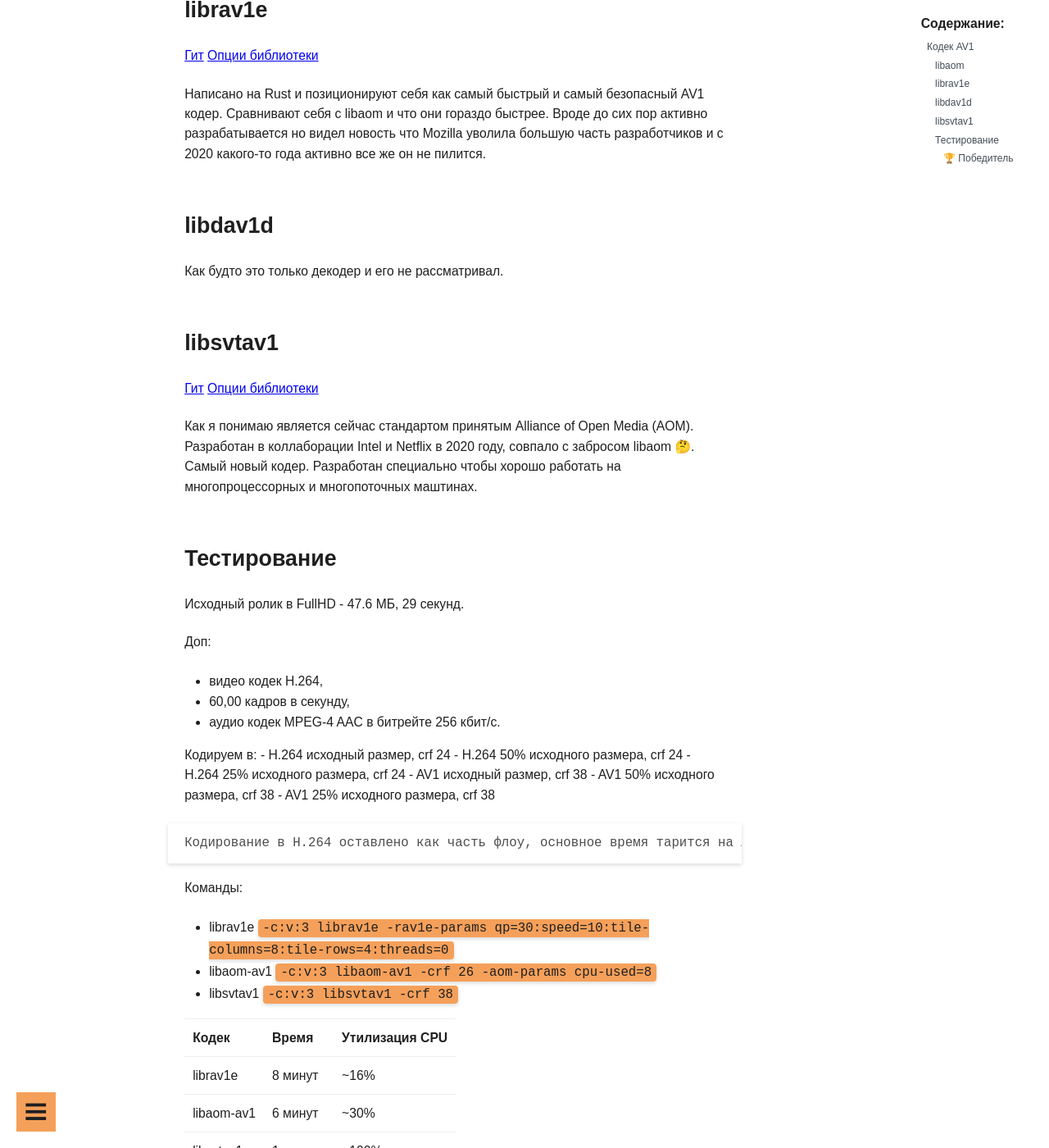
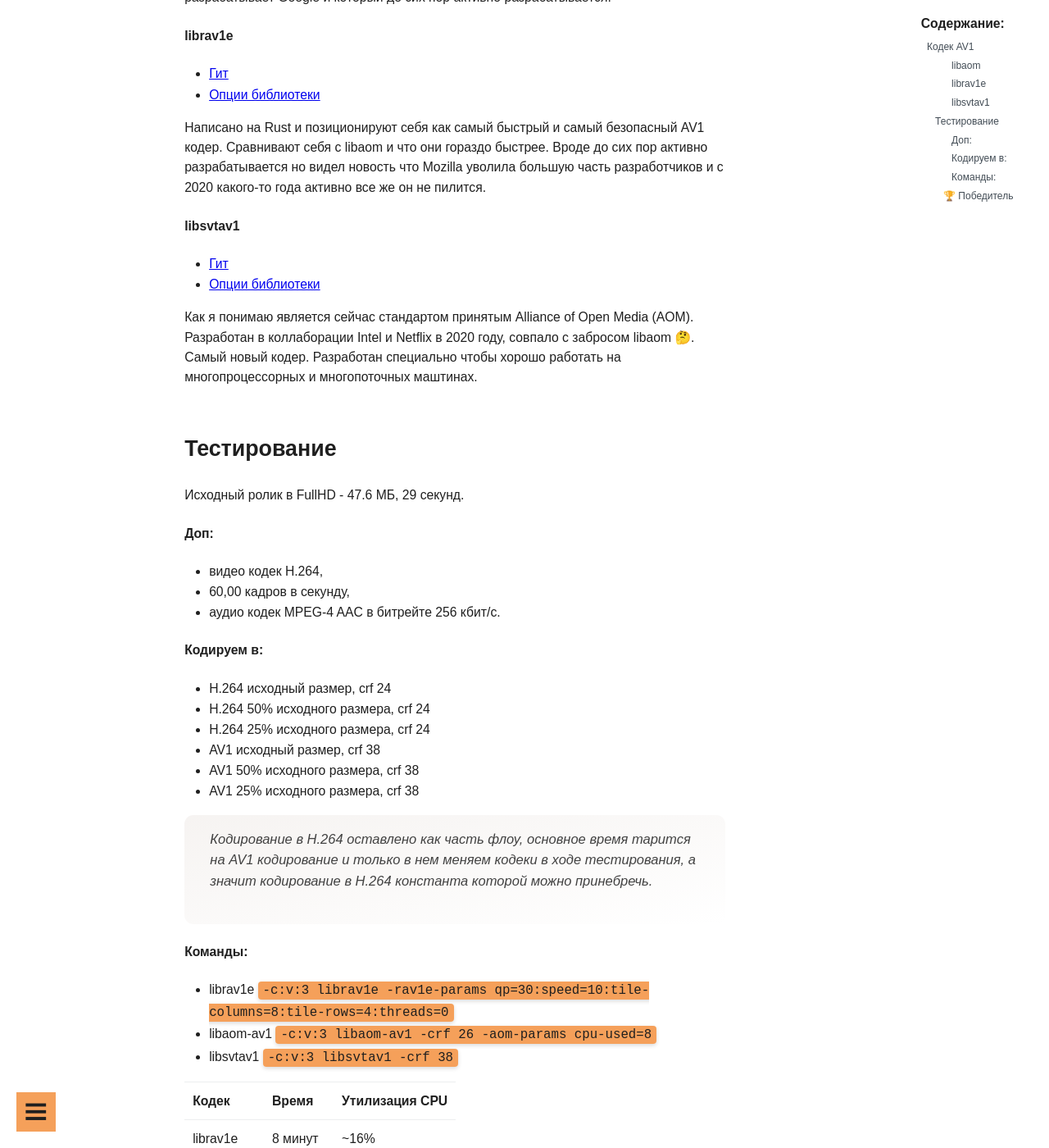
Before and after one commit to guest363/blog, a Jekyll site: the page built from _posts/IT/sysadmin/2024-08-20-av1-ffmpeg.md, in a window 1280 px wide and 1400 px high, scrolled down 447 px. Shown: the whole window at 82% size. Built offline with Jekyll 4.4.1, drawn with Linux system fonts in a browser that asks for light colours; some of the changed text lies outside the part shown.

Commit message:
fix: text av1

```diff
--- a/_posts/IT/sysadmin/2024-08-20-av1-ffmpeg.md
+++ b/_posts/IT/sysadmin/2024-08-20-av1-ffmpeg.md
@@ -1,61 +1,55 @@
 ---
 layout: post
-title: Заметка - AV1 кодек и ffmpeg
+title: Заметка - AV1 кодек и FFmpeg
 date: 2024-08-20 17:00:00 +0500
 categories: Разработка
 tag: Video
 ---
 
 # Кодек AV1
-ffmpeg поддерживает кодирование в AV1 использую внешние библиотеки а именно - libaom, libdav1d, librav1e and libsvtav1.
+[FFmpeg](https://ffmpeg.org/ffmpeg-codecs) поддерживает кодирование в AV1 использую внешние библиотеки а именно - libaom, librav1e, libsvtav1 и libdav1d.
 
-## libaom
-[Гит](https://github.com/ultrawide/libaom)
-[Опции библиотеки](https://trac.ffmpeg.org/wiki/Encode/AV1)
+> libdav1d - Только декодер и его не рассматривал.
+
+#### libaom
+- [Гит](https://github.com/ultrawide/libaom)
+- [Опции библиотеки](https://trac.ffmpeg.org/wiki/Encode/AV1)
 
 Последний коммит 4 года назад. Основан на libvpx который в свою очередь разрабатывает Google и который до сих пор активно разрабатывается.
 
-
-## librav1e
-[Гит](https://github.com/xiph/rav1e)
-[Опции библиотеки](https://ffmpeg.org/ffmpeg-codecs.html#librav1e)
+#### librav1e
+- [Гит](https://github.com/xiph/rav1e)
+- [Опции библиотеки](https://ffmpeg.org/ffmpeg-codecs.html#librav1e)
 
 Написано на Rust и позиционируют себя как самый быстрый и самый безопасный AV1 кодер. Сравнивают себя с libaom и что они гораздо быстрее.
 Вроде до сих пор активно разрабатывается но видел новость что Mozilla уволила большую часть разработчиков и с 2020 какого-то года активно все же он не пилится.
 
-
-
-## libdav1d
-Как будто это только декодер и его не рассматривал.
-
-## libsvtav1
-[Гит](https://gitlab.com/AOMediaCodec/SVT-AV1)
-[Опции библиотеки](https://ffmpeg.org/ffmpeg-codecs.html#libdav1d)
+#### libsvtav1
+- [Гит](https://gitlab.com/AOMediaCodec/SVT-AV1)
+- [Опции библиотеки](https://ffmpeg.org/ffmpeg-codecs.html#libdav1d)
 
 Как я понимаю является сейчас стандартом принятым Alliance of Open Media (AOM).
 Разработан в коллаборации Intel и Netflix в 2020 году, совпало с забросом libaom 🤔. Самый новый кодер. Разработан специально чтобы хорошо работать на многопроцессорных и многопоточных маштинах.
 
-
-
 ## Тестирование
 Исходный ролик в FullHD - 47.6 МБ, 29 секунд.
 
-Доп:
+#### Доп:
 - видео кодек H.264,
 - 60,00 кадров в секунду,
 - аудио кодек MPEG-4 AAC в битрейте 256 кбит/с.
 
-Кодируем в:
-	- H.264 исходный размер, crf 24
-	- H.264 50% исходного размера, crf 24
-	- H.264 25% исходного размера, crf 24
-	- AV1 исходный размер, crf 38
-	- AV1  50% исходного размера, crf 38
-	- AV1  25% исходного размера, crf 38
+#### Кодируем в:
+- H.264 исходный размер, crf 24
+- H.264 50% исходного размера, crf 24
+- H.264 25% исходного размера, crf 24
+- AV1 исходный размер, crf 38
+- AV1  50% исходного размера, crf 38
+- AV1  25% исходного размера, crf 38
 
-	Кодирование в H.264 оставлено как часть флоу, основное время тарится на AV1 кодирование и только в нем меняем кодеки в ходе тестирования, а значит кодирование в H.264 константа которой можно принебречь.
+> Кодирование в H.264 оставлено как часть флоу, основное время тарится на AV1 кодирование и только в нем меняем кодеки в ходе тестирования, а значит кодирование в H.264 константа которой можно принебречь.
 
-Команды:
+#### Команды:
 - librav1e `-c:v:3 librav1e -rav1e-params qp=30:speed=10:tile-columns=8:tile-rows=4:threads=0`
 - libaom-av1 `-c:v:3 libaom-av1 -crf 26 -aom-params cpu-used=8`
 - libsvtav1 `-c:v:3 libsvtav1 -crf 38`
```
